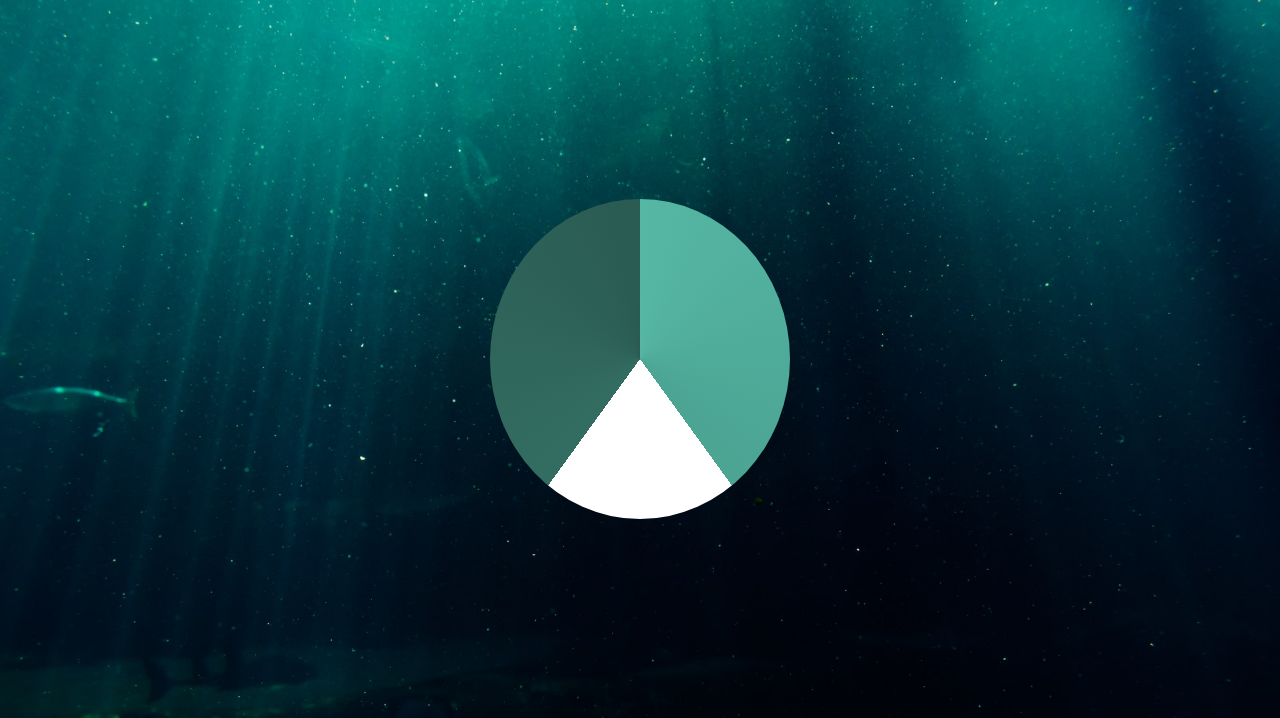
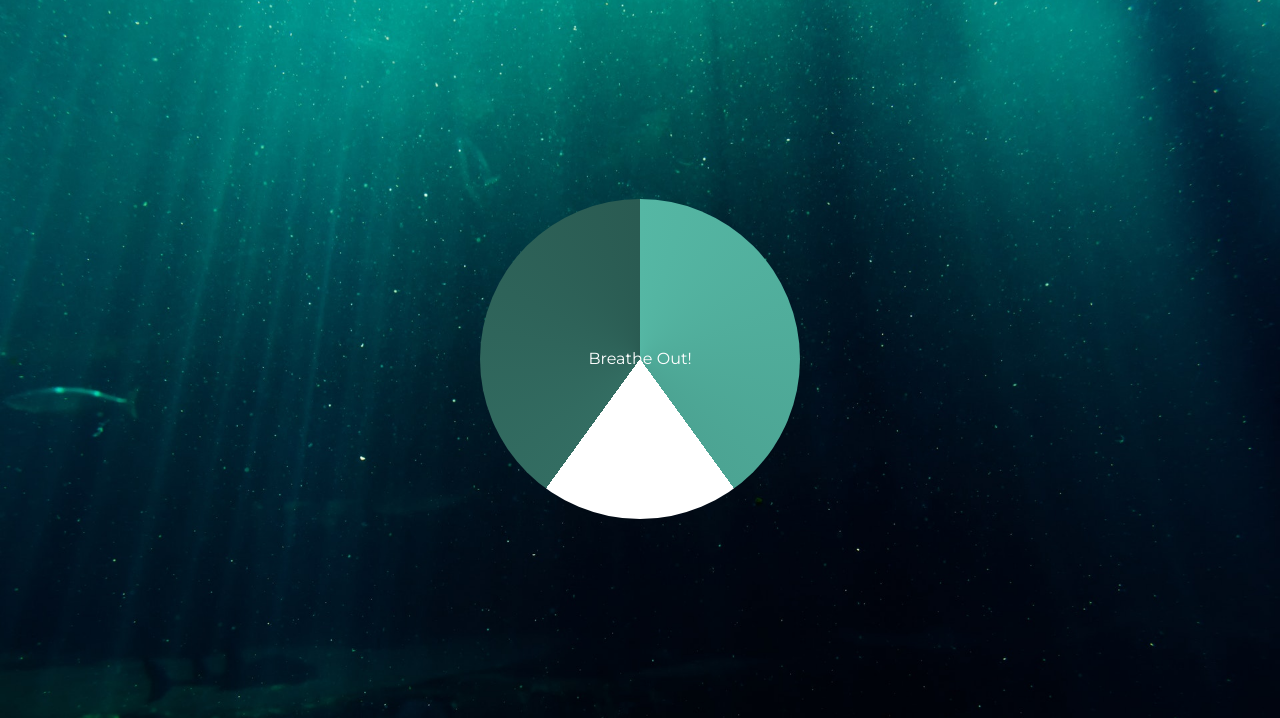
Before and after one commit to Annie-Huang/relaxer-app, a website: page index.html in a window 1280 px wide. Shown: the part 82-800 px from the top of the page. Drawn offline with Linux system fonts and the light colour scheme.

Commit message:
Position it to a absolute position

```diff
--- a/index.html
+++ b/index.html
@@ -14,7 +14,7 @@
     <div class="container">
         <div class="circle"></div>
 
-<!--        <p id="text"></p>-->
+        <p id="text"></p>
 
         <div class="pointer-container">
             <div class="pointer"></div>
--- a/style.css
+++ b/style.css
@@ -38,6 +38,8 @@ body {
     );
     height: 320px;
     width: 320px;
+
+    position: absolute;
     top: -10px;
     left: -10px;
     z-index: -2;
```
